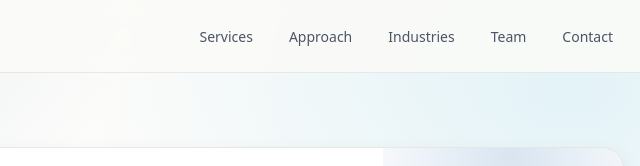
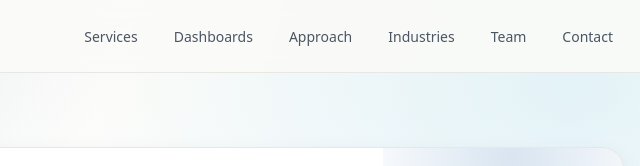
Before and after one commit to tnasr/Cognexis, a plain HTML site: page services/network-device-validation.html in a window 1280 px wide. Shown: the top 166 px of the page, 556-1196 px from the left. Drawn offline with Linux system fonts and the light colour scheme.

Commit message:
Update network-device-validation.html

```diff
--- a/services/network-device-validation.html
+++ b/services/network-device-validation.html
@@ -20,6 +20,7 @@
         </a>
         <div class="navlinks" aria-label="Navigation">
           <a href="../services/index.html">Services</a>
+          <a href="dashboards.html">Dashboards</a>
           <a href="../approach.html">Approach</a>
           <a href="../industries.html">Industries</a>
           <a href="../meet-our-consultants.html">Team</a>
```
